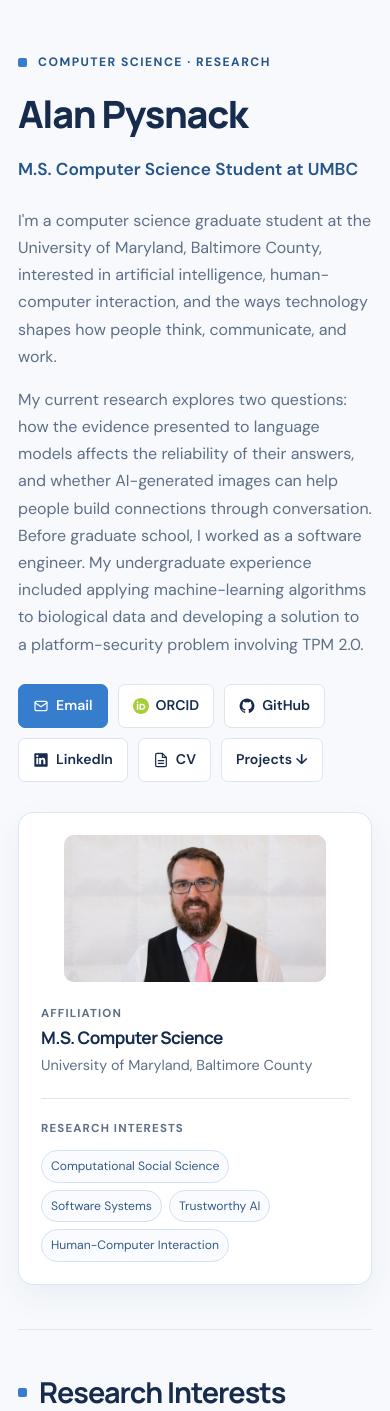
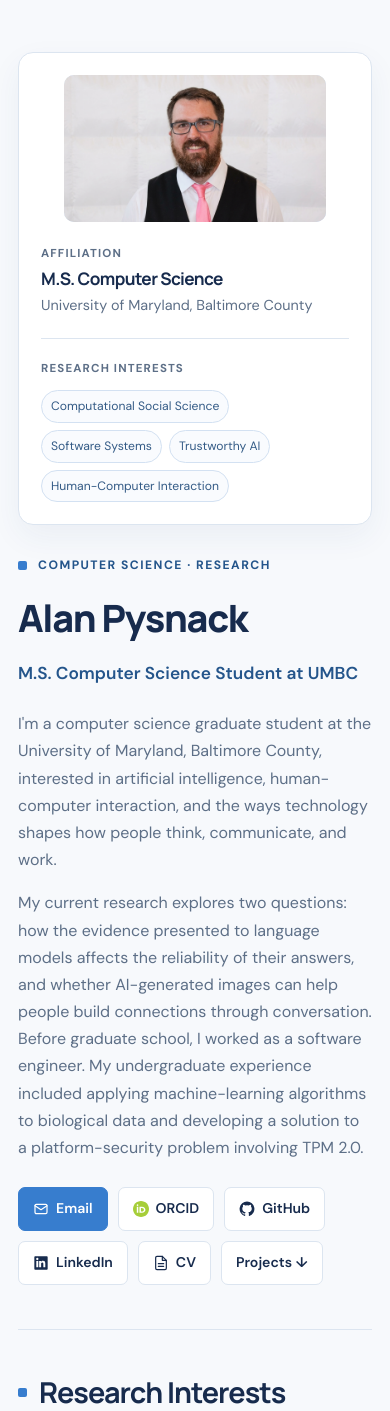
Before and after one commit to APysnack/ProjectFault, a Flask app: page /resume-assignment in a window 390 px wide. Shown: the part 81-1492 px from the top of the page. Run offline with Flask 2, Linux system fonts and the light colour scheme.

Commit message:
move photo to top for mobile

```diff
--- a/application/templates/ancillary/resume_assignment.html
+++ b/application/templates/ancillary/resume_assignment.html
@@ -420,11 +420,20 @@
       .nav { min-height: 68px; }
       .nav-links { gap: 14px; font-size: 0.82rem; }
 
-      .hero {
-        padding-block: 52px 44px;
-        grid-template-columns: 1fr;
-        gap: 30px;
-      }
+
+    .hero {
+      padding-block: 52px 44px;
+      grid-template-columns: 1fr;
+      gap: 30px;
+    }
+
+    .hero-copy {
+      order: 2;
+    }
+
+    .profile-card {
+      order: 1;
+    }
 
       h1 { font-size: clamp(2.35rem, 9vw, 3.4rem); }
       .profile-card { max-width: 480px; }
```
